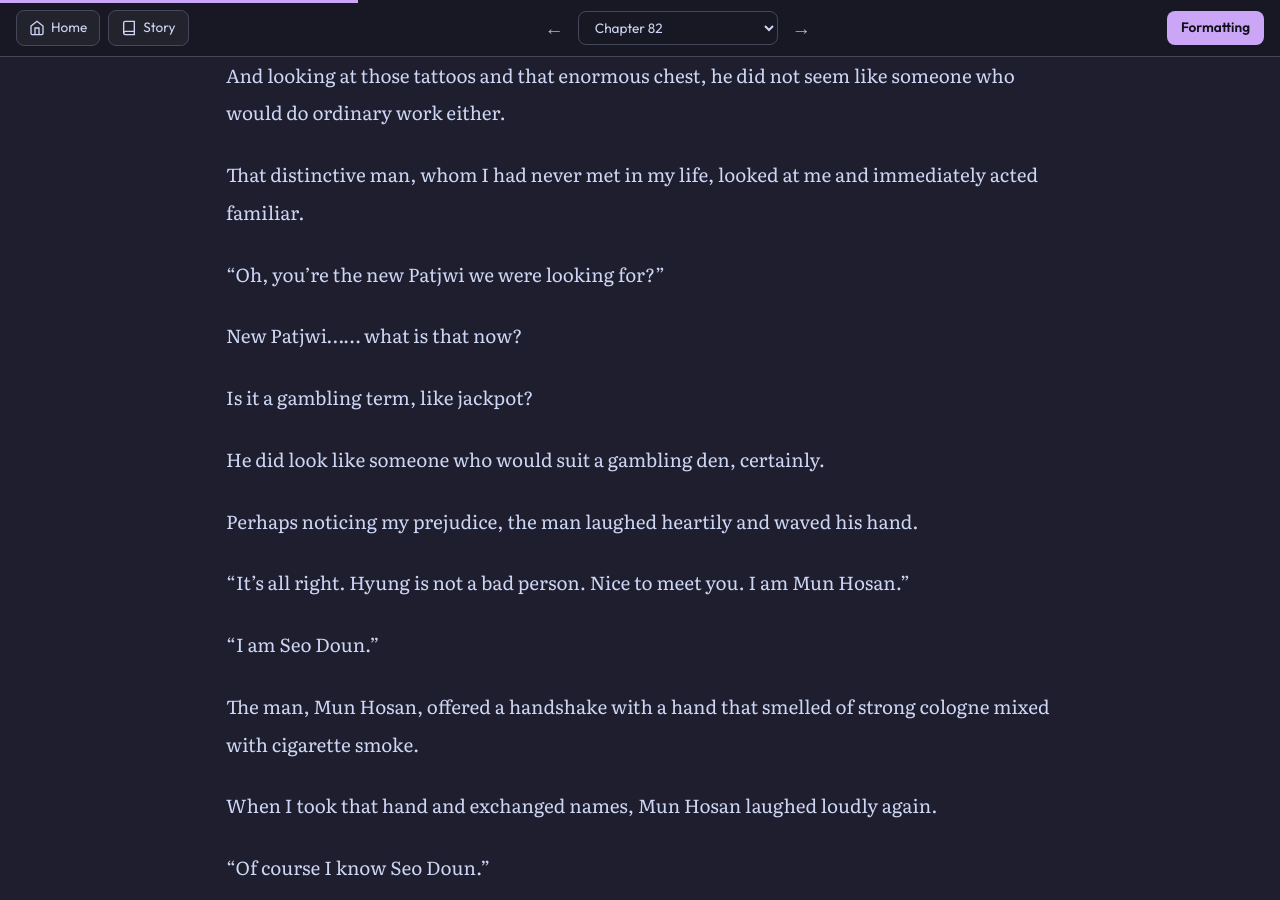
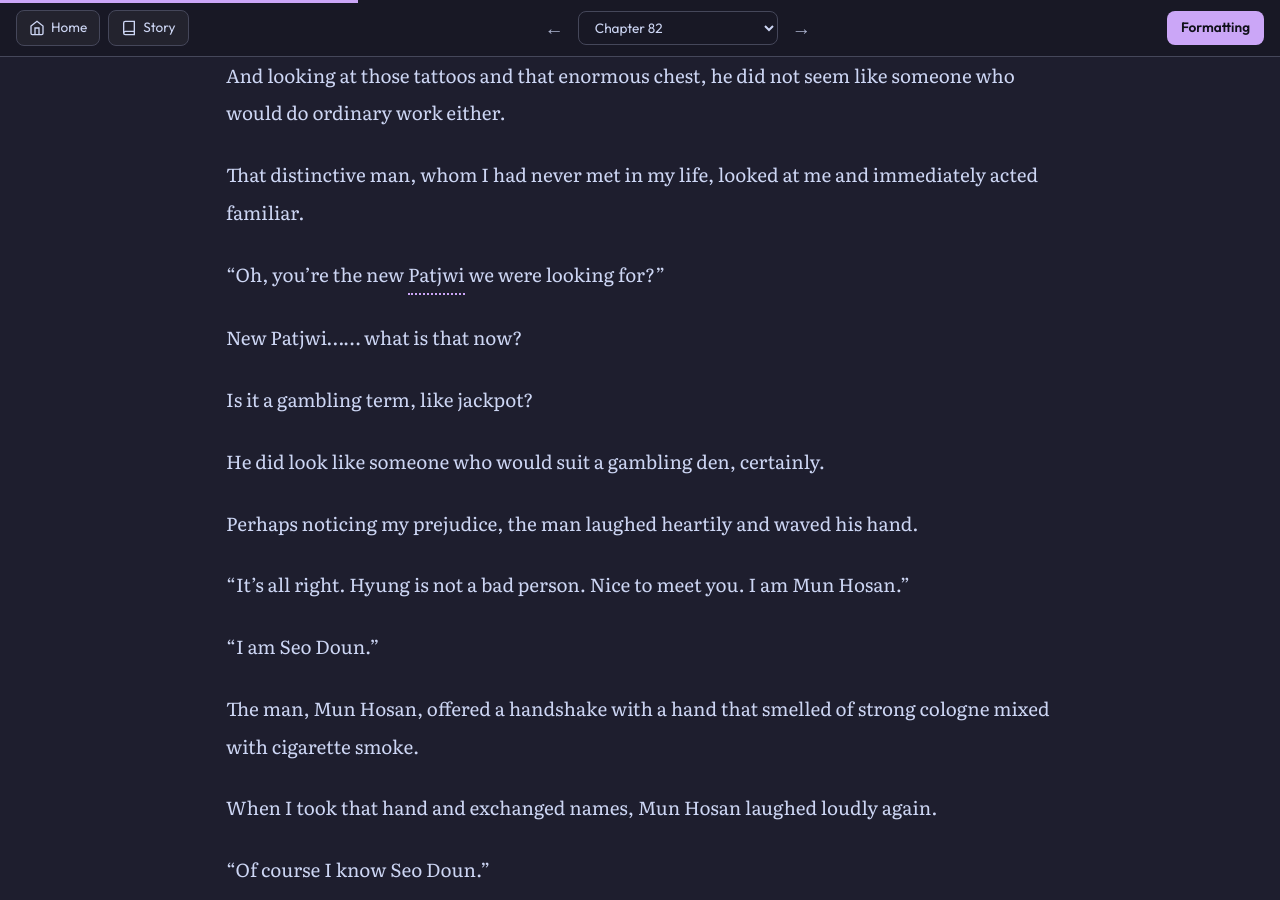
Before and after one commit to soleumn/soleumn.github.io, a Jekyll site: the page built from _chapters/esg/ch82.md, in a window 1280 px wide and 900 px high, scrolled down 3763 px. Built offline with Jekyll 4.4.1, drawn with Linux system fonts in a browser that asks for light colours; comment, search, counter and statistics services are not loaded; some of the changed lines change nothing that is shown.

Commit message:
Edit Chapter 82 (via site)

```diff
--- a/_chapters/esg/ch82.md
+++ b/_chapters/esg/ch82.md
@@ -118,7 +118,7 @@
 
 That distinctive man, whom I had never met in my life, looked at me and immediately acted familiar.
 
-“Oh, you’re the new Patjwi we were looking for?”
+“Oh, you’re the new <span class="tooltip-container">Patjwi<span class="tooltip-text">Kongjwi and Patjwi is a classic Korean folktale from the Joseon period that shares many narrative elements with the Western story of Cinderella, followed by a distinct post-marriage revenge and resurrection plot. Kongjwi is the Cinderella and Patjwi the evil stepsister in this case.</span></span> we were looking for?”
 
 New Patjwi…… what is that now?
 
```
